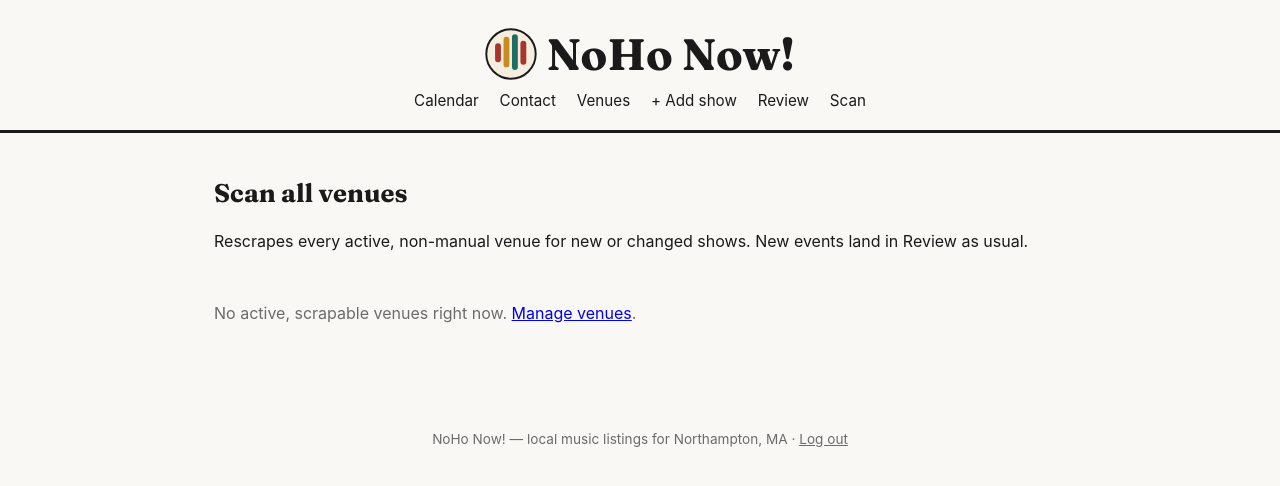
After one commit to davidgrogan/localarts, a Flask app: page /venues/scan in a window 1280 px wide. The commit adds this page. Shown: the top 486 px of the page. Run offline with Flask 3, Linux system fonts and the light colour scheme; the visitor is signed in with stand-in values (Sample User, id 1).

Commit message:
Give Scan a real progress bar: per-venue JSON endpoint + client-side loop

```diff
--- a/app/routes/venues.py
+++ b/app/routes/venues.py
@@ -1,4 +1,4 @@
-from flask import Blueprint, render_template, request, redirect, url_for, flash
+from flask import Blueprint, render_template, request, redirect, url_for, flash, jsonify
 
 from app.models import db, Venue, Event, EventType
 from app.utils import slugify, get_or_create_event_type
@@ -27,14 +27,51 @@ def list_venues():
     return render_template("venues/list.html", venues=venues)
 
 
-@bp.route("/scan", methods=["POST"])
+def _scannable_venues():
+    return (
+        Venue.query.filter(Venue.is_active.is_(True), Venue.source_type != "manual")
+        .order_by(Venue.name)
+        .all()
+    )
+
+
+@bp.route("/scan")
+def scan_page():
+    """One-click rescrape of every active, non-manual venue -- the same
+    thing scrape_all.py/the scrape.timer does on a schedule, triggered on
+    demand from the admin UI. Renders a page that runs the scan one venue
+    at a time via JS (hitting scan_one below for each), so there's a real
+    progress bar instead of one long silent request -- new events still
+    land pending review as usual (never auto-approved), and one venue
+    failing to fetch doesn't stop the rest."""
+    venues = _scannable_venues()
+    return render_template("venues/scan.html", venues=venues)
+
+
+@bp.route("/<int:venue_id>/scan-one", methods=["POST"])
+def scan_one(venue_id):
+    """JSON endpoint the Scan page's JS calls once per venue in sequence.
+    Deliberately one venue per request (rather than looping server-side)
+    so the browser can update a progress bar after each result comes
+    back instead of just waiting on one big request."""
+    venue = Venue.query.get_or_404(venue_id)
+    try:
+        run = run_scrape(venue, approve_new=False)
+        return jsonify(
+            ok=True, venue=venue.name, created=run.events_created, updated=run.events_updated
+        )
+    except ScrapeError as exc:
+        return jsonify(ok=False, venue=venue.name, error=str(exc))
+    except Exception as exc:  # noqa: BLE001 -- report it, don't 500 the whole scan
+        return jsonify(ok=False, venue=venue.name, error=f"unexpected error ({exc})")
+
+
+@bp.route("/scan/run-all", methods=["POST"])
 def scan_all():
-    """One-click rescrape of every active, non-manual venue -- the same
-    thing scrape_all.py/the scrape.timer does on a schedule, triggered
-    on demand from the admin UI. New events land pending review as usual
-    (never auto-approved); one venue failing to fetch doesn't stop the
-    rest from being scanned."""
-    venues = Venue.query.filter(Venue.is_active.is_(True), Venue.source_type != "manual").all()
+    """No-JS fallback for the Scan page: runs every venue in one request,
+    same as scan_page's JS loop does client-side, just without a
+    progress bar."""
+    venues = _scannable_venues()
     if not venues:
         flash("No active, scrapable venues to scan.", "error")
         return redirect(url_for("events.review"))
--- a/app/templates/base.html
+++ b/app/templates/base.html
@@ -26,10 +26,7 @@
         <a href="{{ url_for('events.review') }}" class="review-link">
           Review{% if pending_count %} <span class="badge">{{ pending_count }}</span>{% endif %}
         </a>
-        <form method="post" action="{{ url_for('venues.scan_all') }}" class="nav-form"
-              onsubmit="return confirm('Rescrape every active venue now? This can take a minute.');">
-          <button type="submit" class="nav-button">Scan</button>
-        </form>
+        <a href="{{ url_for('venues.scan_page') }}">Scan</a>
       {% endif %}
     </nav>
   </header>
--- /dev/null
+++ b/app/templates/venues/scan.html
@@ -0,0 +1,79 @@
+{% extends "base.html" %}
+{% block title %}Scan venues{% endblock %}
+{% block content %}
+  <h1>Scan all venues</h1>
+  <p class="meta">Rescrapes every active, non-manual venue for new or changed shows. New events land in Review as usual.</p>
+
+  {% if not venues %}
+    <p class="empty-state">No active, scrapable venues right now. <a href="{{ url_for('venues.list_venues') }}">Manage venues</a>.</p>
+  {% else %}
+    <div class="page-actions">
+      <button class="btn" id="start-scan" type="button">Start scan ({{ venues | length }} venue{{ "s" if venues | length != 1 else "" }})</button>
+      <a class="btn btn-secondary" href="{{ url_for('events.review') }}">Go to Review</a>
+    </div>
+
+    <div class="scan-bar-track"><div class="scan-bar-fill" id="scan-bar-fill"></div></div>
+    <p class="scan-status" id="scan-status"></p>
+    <ul class="scan-log" id="scan-log"></ul>
+
+    <p class="hint" style="margin-top:1.5rem;">
+      If JavaScript is off, you can instead
+      <form method="post" action="{{ url_for('venues.scan_all') }}" style="display:inline"
+            onsubmit="return confirm('Rescrape every active venue now? This can take a minute.');">
+        <button type="submit" class="link-button">run every venue in one request, without a progress bar</button>
+      </form>.
+    </p>
+
+    <script>
+      (function () {
+        var venues = {{ venues | map(attribute="id") | list | tojson }};
+        var names = {{ venues | map(attribute="name") | list | tojson }};
+        var startBtn = document.getElementById("start-scan");
+        var bar = document.getElementById("scan-bar-fill");
+        var status = document.getElementById("scan-status");
+        var log = document.getElementById("scan-log");
+
+        function addLogLine(text, isError) {
+          var li = document.createElement("li");
+          li.textContent = text;
+          if (isError) li.className = "scan-log-error";
+          log.appendChild(li);
+          log.scrollTop = log.scrollHeight;
+        }
+
+        startBtn.addEventListener("click", async function () {
+          startBtn.disabled = true;
+          startBtn.textContent = "Scanning...";
+          log.innerHTML = "";
+          bar.style.width = "0%";
+          var createdTotal = 0, updatedTotal = 0, failedCount = 0;
+
+          for (var i = 0; i < venues.length; i++) {
+            status.textContent = "Scanning " + names[i] + "... (" + (i + 1) + " of " + venues.length + ")";
+            try {
+              var resp = await fetch("/venues/" + venues[i] + "/scan-one", { method: "POST" });
+              var data = await resp.json();
+              if (data.ok) {
+                addLogLine(data.venue + ": " + data.created + " new, " + data.updated + " updated", false);
+                createdTotal += data.created;
+                updatedTotal += data.updated;
+              } else {
+                addLogLine(data.venue + ": failed -- " + data.error, true);
+                failedCount++;
+              }
+            } catch (err) {
+              addLogLine(names[i] + ": request failed -- " + err, true);
+              failedCount++;
+            }
+            bar.style.width = Math.round(((i + 1) / venues.length) * 100) + "%";
+          }
+
+          status.textContent = "Done -- " + createdTotal + " new, " + updatedTotal + " updated" +
+            (failedCount ? ", " + failedCount + " failed" : "") + ".";
+          startBtn.textContent = "Scan again";
+          startBtn.disabled = false;
+        });
+      })();
+    </script>
+  {% endif %}
+{% endblock %}
```
Also changed, not shown: app/static/style.css (+29 -13 lines), README.md.
